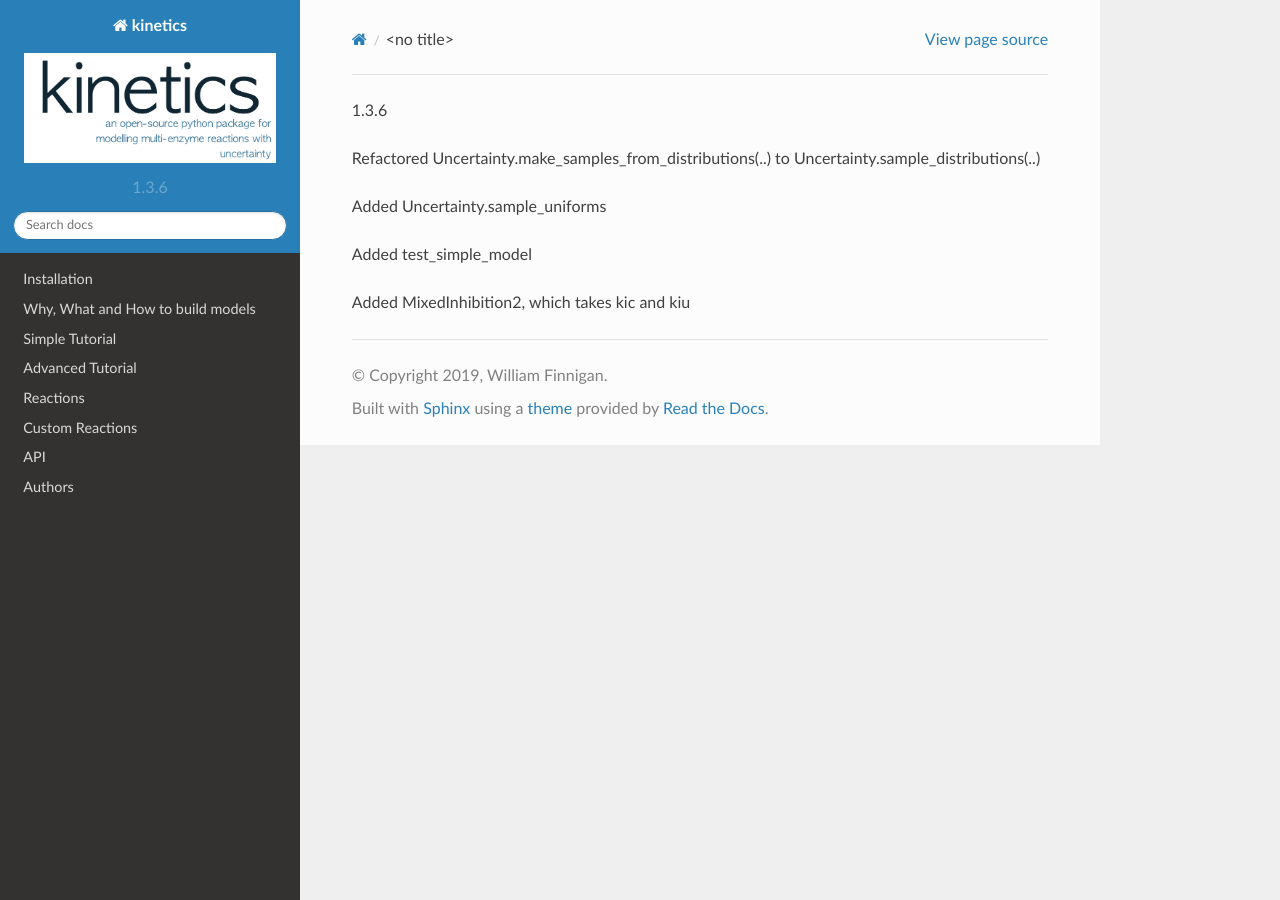
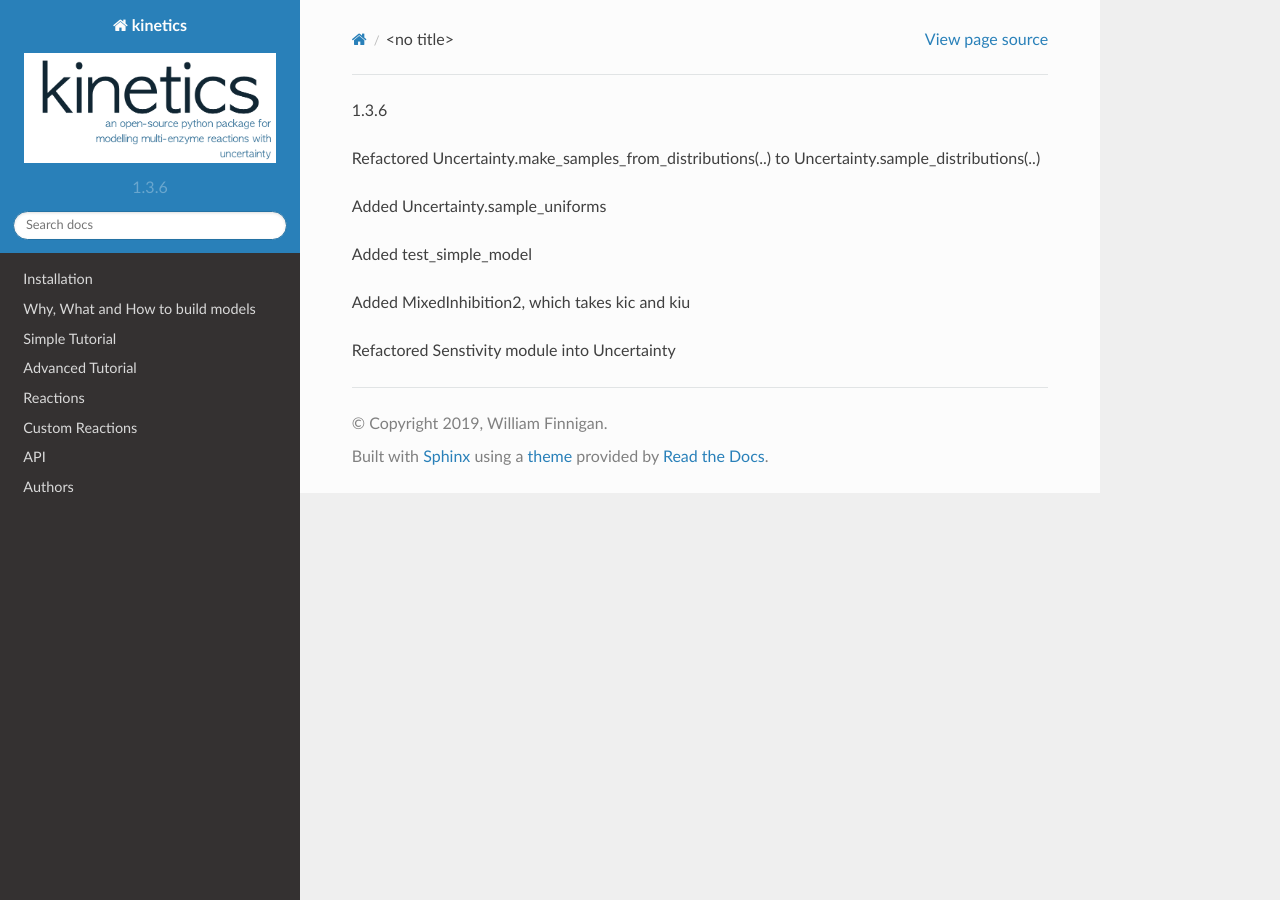
Before and after one commit to willfinnigan/kinetics, a Sphinx documentation site: the page built from docs/change_log.rst, in a window 1280 px wide. Built offline with Sphinx 7.4.7 and the Read the Docs theme 2.0.0, drawn with Linux system fonts in a browser that asks for light colours.

Commit message:
Refactors sensitivity module into uncertainty

```diff
--- a/docs/change_log.rst
+++ b/docs/change_log.rst
@@ -4,3 +4,4 @@
 - Added Uncertainty.sample_uniforms
 - Added test_simple_model
 - Added MixedInhibition2, which takes kic and kiu
+- Refactored Senstivity module into Uncertainty
```
